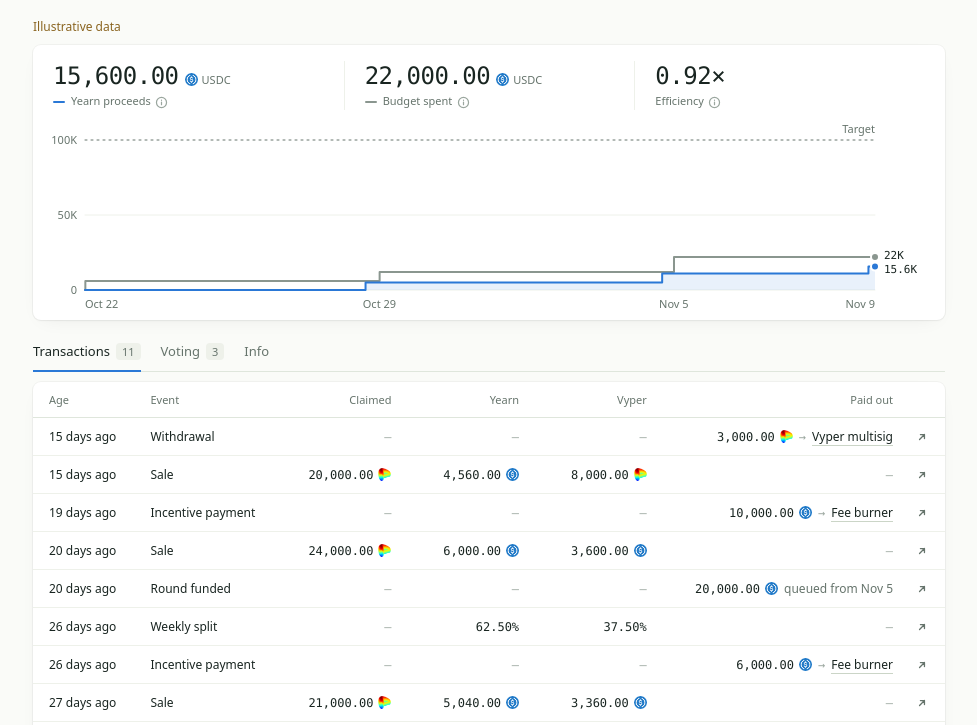
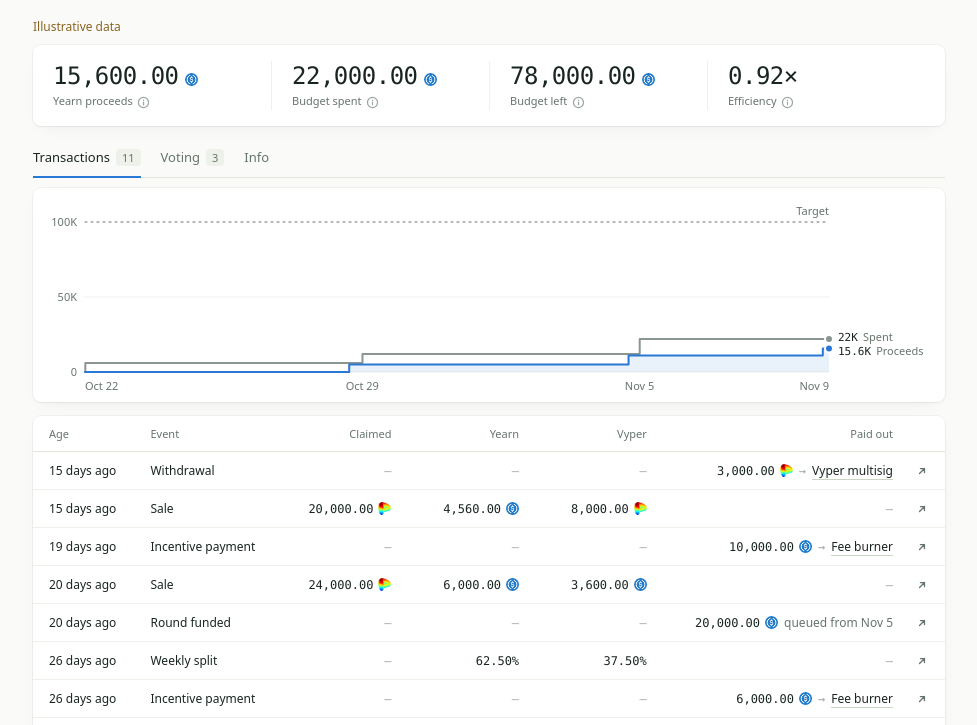
Before and after one commit to wavey0x/vyper-gauge-grant, a plain HTML site: page dashboard/demo/index.html in a window 1280 px wide. Shown: the part 55-780 px from the top of the page, without its empty margins (151-1128 px from the left). Drawn offline with Linux system fonts and the light colour scheme.

Commit message:
Show the budget left and give each tab its own chart
The top card is now a strip of four figures shown on every tab: Yearn
proceeds, budget spent, budget left under the 100,000 USDC cap, and
efficiency. The coin stands in for the word USDC so four fit across down
to about 860px; narrower, they sit two by two. Budget left's tooltip
gives the funding escrow's balance, which yield and top-ups can raise.

The progress chart moves into the Transactions tab above its table, as
the votes chart already sits in Voting, so only one chart shows at a
time. Its lines are named at their ends, and both labels show when the
lines finish level.

Co-Authored-By: Claude Opus 5.5 <noreply@anthropic.com>

```diff
--- a/dashboard/demo/index.html
+++ b/dashboard/demo/index.html
@@ -84,8 +84,10 @@ main{padding-top:20px;padding-bottom:48px}
 .tag{margin-left:8px;padding:1px 6px;border-radius:4px;background:var(--soft);color:var(--muted);font:11px var(--sans);vertical-align:1px}
 .count{margin-left:6px;padding:1px 6px;border-radius:4px;background:var(--soft);color:var(--muted);font-size:11px;font-variant-numeric:tabular-nums}.count:empty{display:none}
 .none{margin:0;padding:28px 16px;text-align:center;color:var(--muted)}
-.chart{padding:16px 16px 8px}
+.strip{padding:16px}.strip .figures{margin-bottom:0}
+.chart{margin-bottom:14px;padding:16px 16px 8px}
 .figures{display:grid;grid-template-columns:repeat(2,minmax(0,1fr));margin:0 4px 12px}.figures.three{grid-template-columns:repeat(3,minmax(0,1fr))}
+.figures.four{grid-template-columns:repeat(4,minmax(0,1fr))}
 .votes{margin-bottom:14px;padding:16px 16px 8px}.votes .figure strong{font-size:16px;line-height:22px;letter-spacing:-.3px}
 .key.square{width:8px;height:8px;border-radius:2px}#bars{position:relative}#bars svg{overflow:visible;stroke-width:1}#bars svg:focus-visible{outline:2px solid var(--muted);outline-offset:4px}
 .bar{stroke:none}.bar.yearn{fill:var(--accent)}.bar.others{fill:var(--second)}.pending{opacity:.45}.upcoming td,.due{color:var(--muted)}td .dot{display:inline-block;margin-left:9px;vertical-align:1px}
@@ -122,8 +124,10 @@ tr:hover .address .act,.address .act:focus-visible,.act.copied{opacity:1}
 .check,.act.copied .copy{display:none}.act.copied .check{display:block}.act.copied{color:var(--live)}
 @media(hover:none){.address .act{opacity:1}}
 @media(min-width:960px){table{table-layout:fixed}.c-date{width:17%}.c-hold{width:32%}.c-link{width:44px}.h-age{width:12%}.h-num{width:14%}.h-paid{width:27%}.w-vote{width:7.5%}.w-share{width:8%}.w-claim{width:13%}.w-paid{width:12%}.w-eff{width:11%}}
+/* Four figures across need about 860px; narrower, they sit two by two. */
+@media(max-width:860px){.figures.four{grid-template-columns:repeat(2,minmax(0,1fr));gap:14px 0}.figures.four .figure:nth-child(odd){padding-left:0;border-left:0}}
 @media(max-width:600px){.bar,main{padding-left:16px;padding-right:16px}.full{display:none}.short{display:inline}.address .act{opacity:1}
-  .figure strong{font-size:19px;line-height:26px}.figure+.figure{padding-left:14px}.chart .figure .unit{font-size:0}
+  .figure strong{font-size:19px;line-height:26px}.figure+.figure{padding-left:14px}
   .figures.three{grid-template-columns:1fr 1fr;gap:10px 0}.figures.three .figure:nth-child(3){grid-column:1/-1;display:flex;align-items:baseline;gap:8px;padding:10px 0 0;border-left:0;border-top:1px solid var(--soft)}.figures.three .figure:nth-child(3) .label{margin:0}
   #plot{min-height:160px}
   /* Table rows stack: a title line with its time, result or link, then the amounts on a
@@ -161,13 +165,13 @@ tr:hover .address .act,.address .act:focus-visible,.act.copied{opacity:1}
 <h1 class="visually-hidden">Vyper funding</h1>
 <p class="notice" id="demo" hidden>Illustrative data</p>
 <div id="notices" role="status"></div>
-<section class="card chart" id="chart" aria-label="Progress">
-<div class="figures three">
-<div class="figure"><strong><span id="earned">—</span><span class="unit"><span class="token usdc" aria-hidden="true"></span>USDC</span></strong><span class="label"><i class="key"></i>Yearn proceeds<button class="act info" id="tip-earned" type="button"></button></span></div>
-<div class="figure"><strong><span id="spent">—</span><span class="unit"><span class="token usdc" aria-hidden="true"></span>USDC</span></strong><span class="label"><i class="key budget"></i>Budget spent<button class="act info" id="tip-spent" type="button"></button></span></div>
+<section class="card strip" aria-label="Progress">
+<div class="figures four">
+<div class="figure"><strong><span id="earned">—</span><span class="unit"><span class="token usdc" aria-hidden="true"></span><span class="visually-hidden">USDC</span></span></strong><span class="label">Yearn proceeds<button class="act info" id="tip-earned" type="button"></button></span></div>
+<div class="figure"><strong><span id="spent">—</span><span class="unit"><span class="token usdc" aria-hidden="true"></span><span class="visually-hidden">USDC</span></span></strong><span class="label">Budget spent<button class="act info" id="tip-spent" type="button"></button></span></div>
+<div class="figure"><strong><span id="left">—</span><span class="unit"><span class="token usdc" aria-hidden="true"></span><span class="visually-hidden">USDC</span></span></strong><span class="label">Budget left<button class="act info" id="tip-left" type="button"></button></span></div>
 <div class="figure"><strong id="return">—</strong><span class="label">Efficiency<button class="act info" id="tip-return" type="button"></button></span></div>
 </div>
-<div id="plot"></div>
 </section>
 <div id="views" hidden>
 <div class="tabs" role="tablist" aria-label="Views">
@@ -175,7 +179,10 @@ tr:hover .address .act,.address .act:focus-visible,.act.copied{opacity:1}
 <button id="tab-weeks" type="button" role="tab" aria-controls="weekly" data-view="voting">Voting<span class="count" id="weekly-count"></span></button>
 <button id="tab-info" type="button" role="tab" aria-controls="info" data-view="info">Info</button>
 </div>
-<section class="card scroll stack" id="history" role="tabpanel" aria-labelledby="tab-history"><table><thead><tr><th scope="col" class="h-age" id="time-head">Age</th><th scope="col" class="text">Event</th><th scope="col" class="h-num">Claimed</th><th scope="col" class="h-num">Yearn</th><th scope="col" class="h-num">Vyper</th><th scope="col" class="h-paid">Paid out</th><th scope="col" class="c-link"><span class="visually-hidden">Transaction</span></th></tr></thead><tbody id="transactions"></tbody></table><p class="none">No transactions yet</p></section>
+<section id="history" role="tabpanel" aria-labelledby="tab-history">
+<div class="card chart"><div id="plot"></div></div>
+<div class="card scroll stack"><table><thead><tr><th scope="col" class="h-age" id="time-head">Age</th><th scope="col" class="text">Event</th><th scope="col" class="h-num">Claimed</th><th scope="col" class="h-num">Yearn</th><th scope="col" class="h-num">Vyper</th><th scope="col" class="h-paid">Paid out</th><th scope="col" class="c-link"><span class="visually-hidden">Transaction</span></th></tr></thead><tbody id="transactions"></tbody></table><p class="none">No transactions yet</p></div>
+</section>
 <section id="weekly" role="tabpanel" aria-labelledby="tab-weeks">
 <div class="card votes" id="votes" hidden>
 <div class="figures three">
@@ -465,6 +472,7 @@ const svg = (tag, attrs = {}, text) => {
 const goal = TARGET.toLocaleString('en-US');
 label(el('tip-earned'), `USDC from selling Yearn's share of the gauge's CRV. Target ${goal}.`);
 label(el('tip-spent'), `USDC paid from the funding escrow for votes. Cap ${goal}.`);
+label(el('tip-left'), `The ${goal} cap less what has been spent.`);
 label(el('tip-emissions'), "The gauge's share of this week's CRV emissions.");
 label(el('tip-receiver'), 'Any address but the Vyper multisig: CRV sent there is swept up and split again.');
 function renderChart() {
@@ -477,16 +485,17 @@ function renderChart() {
     return [[t0, 0], ...events.sort((a, b) => a[0] - b[0])
       .map(([t, change]) => [Math.min(Math.max(t, t0), t1), value += change])];
   };
-  // Drawn in this order, so the proceeds line sits on top where the two overlap.
+  // Drawn in this order, so the proceeds line sits on top where the two overlap. The short
+  // name labels the line's end; the long one heads its row in the tooltip.
   const lines = [
-    ['budget', 'Budget spent', steps((report.payments ?? []).map(p => [Number(p.timestamp), usd(p.usdc)]))],
+    ['budget', 'Budget spent', steps((report.payments ?? []).map(p => [Number(p.timestamp), usd(p.usdc)])), 'Spent'],
     ['proceeds', 'Yearn proceeds', steps((report.transactions ?? []).filter(t => t.kind === 'work')
-      .map(t => [Number(t.timestamp), usd(t.yearn_usdc)]))],
+      .map(t => [Number(t.timestamp), usd(t.yearn_usdc)])), 'Proceeds'],
   ];
   const at = (points, t) => points.reduce((value, [time, v]) => time <= t ? v : value, points[0][1]);
   const last = points => points[points.length - 1][1];
 
-  const H = W < 480 ? 160 : 190, left = 36, right = W - 54, top = 18, bottom = H - 22;
+  const H = W < 480 ? 160 : 190, left = 36, right = W - 100, top = 18, bottom = H - 22;
   const peak = Math.max(TARGET, ...lines.flatMap(line => line[2].map(point => point[1])));
   const x = t => left + (t - t0) / (t1 - t0) * (right - left);
   const y = v => bottom - v / peak * (bottom - top);
@@ -506,11 +515,12 @@ function renderChart() {
     root.append(svg('text', {class: 'tick', x: right, y: H - 4, 'text-anchor': 'end'}, day(t1)));
   }
 
-  // End labels sit beside their dots, nudged apart when the two lines finish close together.
+  // End labels sit beside their dots, nudged apart when the two lines finish close together;
+  // proceeds takes the upper place when they finish level.
   const ends = lines.map(line => y(last(line[2])));
-  const order = ends[0] <= ends[1] ? [0, 1] : [1, 0];
-  const labels = [...ends], tied = ends[0] === ends[1];
-  if (!tied && Math.abs(ends[0] - ends[1]) < 14) {
+  const order = ends[0] < ends[1] ? [0, 1] : [1, 0];
+  const labels = [...ends];
+  if (Math.abs(ends[0] - ends[1]) < 14) {
     const middle = (ends[0] + ends[1]) / 2;
     labels[order[0]] = middle - 7;
     labels[order[1]] = middle + 7;
@@ -520,10 +530,10 @@ function renderChart() {
   for (const [name, , points] of lines) {
     root.append(svg('path', {class: 'line ' + name, 'stroke-linejoin': 'round', d: trace(points)}));
   }
-  lines.forEach(([name, , points], i) => {
-    root.append(svg('circle', {class: 'dot ' + name, cx: right, cy: ends[i], r: 4}));
-    // Two lines ending on the same value share one label.
-    if (!tied || i) root.append(svg('text', {class: 'end', x: right + 9, y: labels[i] + 4}, compact(last(points))));
+  lines.forEach(([name, , points, short], i) => {
+    const end = svg('text', {class: 'end', x: right + 9, y: labels[i] + 4}, compact(last(points)));
+    end.append(svg('tspan', {class: 'tick', dx: 5}, short));
+    root.append(svg('circle', {class: 'dot ' + name, cx: right, cy: ends[i], r: 4}), end);
   });
 
   // Hover or focus reads every series at one moment; arrow keys walk the transactions.
@@ -703,8 +713,12 @@ function renderReport() {
     el('notices').append(p);
   }
   if (report.funding_assets != null) {
+    // What is left under the cap, which can differ from the escrow's balance: yield and top-ups add to it.
+    const left = BigInt(TARGET) * 10n ** 6n - big(report.spent);
     el('earned').textContent = amount(report.totals?.yearn, 6);
     el('spent').textContent = amount(report.spent, 6);
+    el('left').textContent = amount(left > 0n ? left : 0n, 6);
+    label(el('tip-left'), `The ${goal} cap less what has been spent. The funding escrow holds ${amount(report.funding_assets, 6)}.`);
   }
 
   // One row per week, newest first: the votes, the incentive paid for them and what they produced.
```
Also changed, not shown: dashboard/template.html (+34 -20 lines), dashboard/preview.png, 1 other file.
